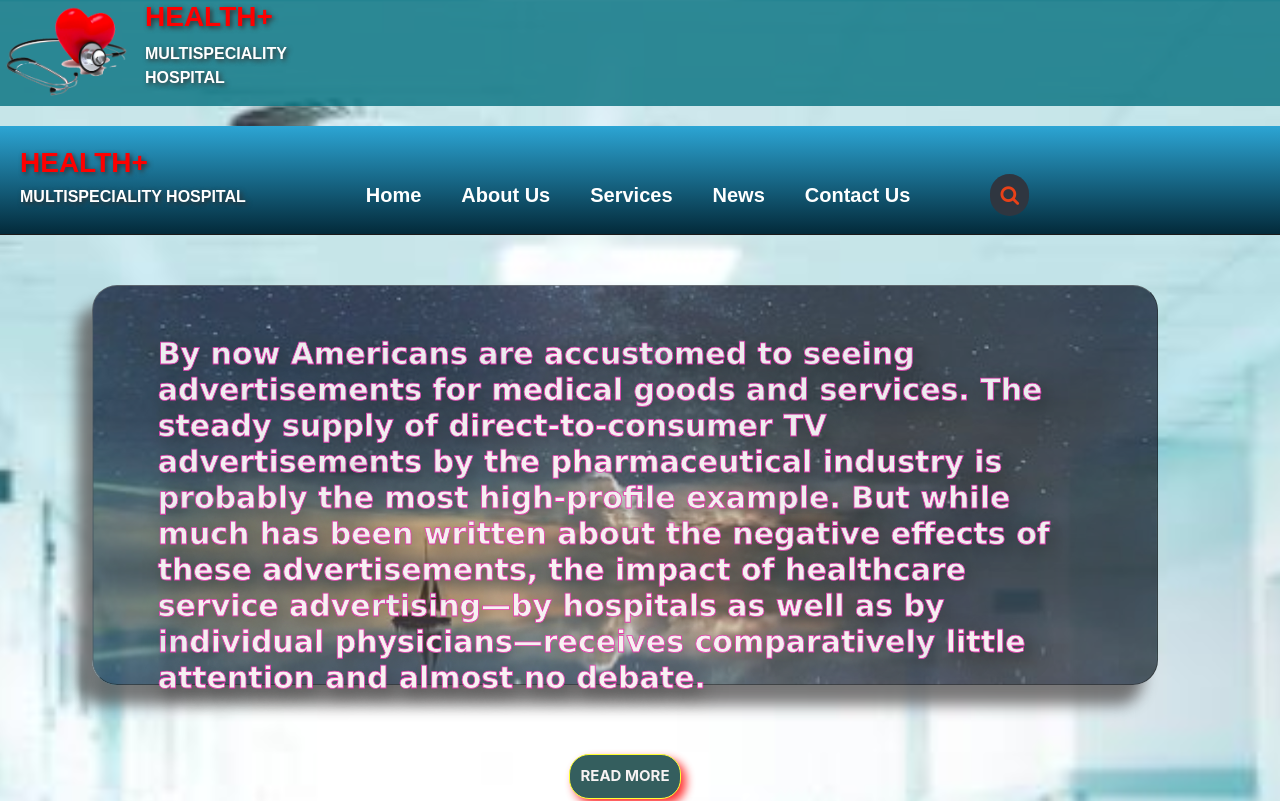
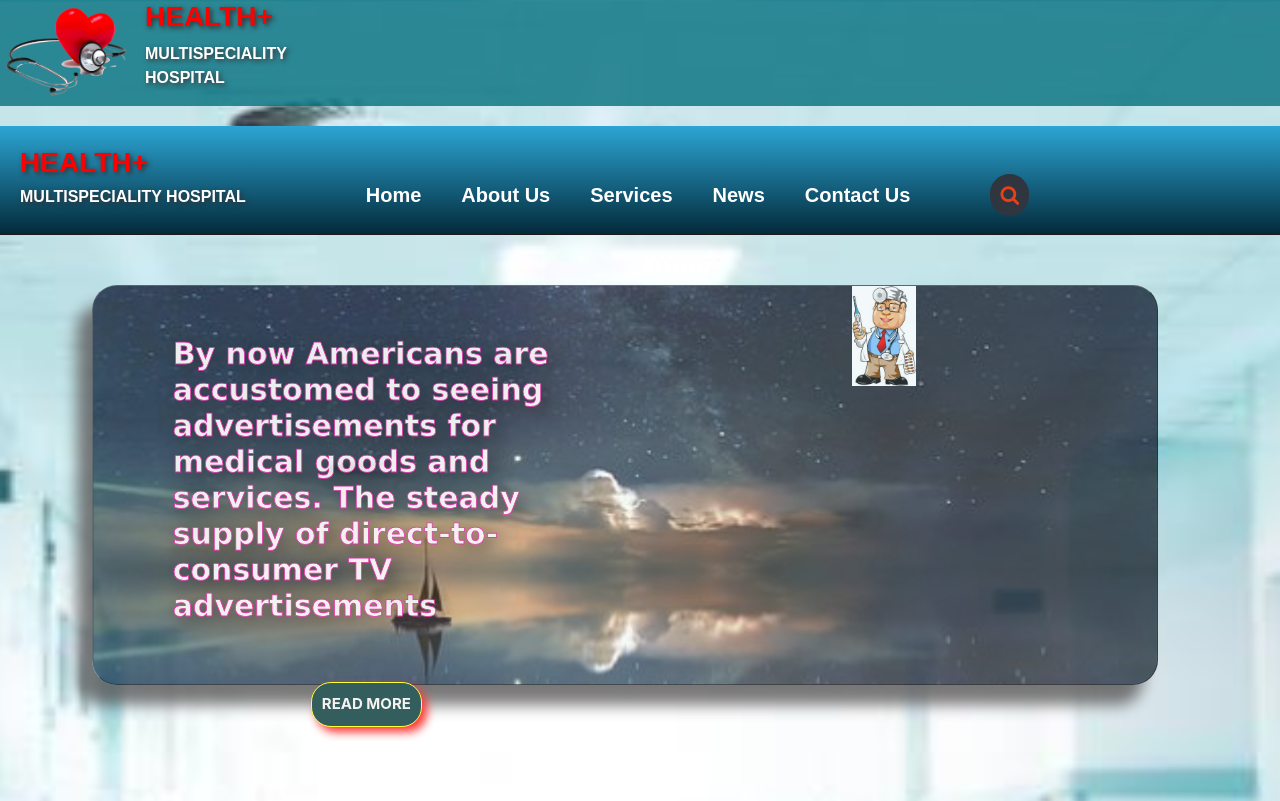
Before and after one commit to kodeerkarthik/project, a React (Create React App) app: page /home in a window 1280 px wide. Shown: the top 801 px of the page. Built offline with nearby package versions, Linux system fonts and the light colour scheme.

Commit message:
third day completed

```diff
--- a/src/Components/Home.js
+++ b/src/Components/Home.js
@@ -5,6 +5,7 @@ import 'bootstrap/dist/css/bootstrap.min.css';
 import Navbar from './Navbar';
 import Slideshow from './Slideshow';
 import Footer from './Footer';
+import doc from '../Images/doc.jpeg'
 
 class Home extends Component {
     render() {
@@ -14,23 +15,20 @@ class Home extends Component {
                 <div><Navbar/></div>
                 <div className='row'>
                     <div className="col-xs-1 col-sm-1 col-md-1 col-lg-1"></div>
-                    <div className="col-xs-10 col-sm-10 col-md-10 col-lg-10 home_img">
-                        <h3 className="onimagetext">By now Americans are accustomed to seeing advertisements for medical goods and services.
-                        The steady supply of direct-to-consumer TV advertisements by the pharmaceutical industry is probably
-                        the most high-profile example. But while much has been written about the negative effects of these
-                        advertisements, the impact of healthcare service advertising—by hospitals as well as by individual
-                        physicians—receives comparatively little attention and almost no debate.</h3>
-
-                        <h3 className='onimagetext p_hide'>While advertising by doctors and hospitals has been legal for 30 years, until recently, professional
-                        taboos discouraged the practice. Increasing economic pressures and changing cultural norms have led, however,
-                        to the demise of these informal proscriptions, and advertisements produced by hospitals and individual
-                        providers are now common.
-
-                        Yet arguments against healthcare-service advertising can be made on both ethical and economic grounds.
-                        While advocates of healthcare service advertising argue that the practice is harmless, often educational,
-                        and economically essential, several recent studies of healthcare service advertising reveal that medical
-                        centers and individual physicians often create advertisements that:</h3>
-                        <button type="button" class="readmore btn btn-info">READ MORE</button>
+                    <div className="col-xs-10 col-sm-10 col-md-10 col-lg-10 home_img row">
+                        <div className="col-xs-6 col-sm-6 col-md-6 col-lg-6">
+                            <h3 className="onimagetext">By now Americans are accustomed to seeing advertisements for medical goods and services.
+                                The steady supply of direct-to-consumer TV advertisements
+                            </h3>
+                            <h3 className='onimagetext p_hide'>While advertising by doctors and hospitals has been legal for 30 years, until recently, professional
+                                taboos discouraged the practice. Increasing economic pressures and changing cultural norms have led, however,
+                                to the demise of these informal proscriptions, and advertisements produced by hospitals and individual
+                                providers are now common.</h3>
+                            <button type="button" class="readmore btn btn-info">READ MORE</button>
+                        </div>
+                        <div className="col-xs-6 col-sm-6 col-md-6 col-lg-6">
+                            <img src={doc} alt={"doc"} className='logo'></img>
+                        </div>
                     </div>
                     <div className="col-xs-1 col-sm-1 col-md-1 col-lg-1"></div>
                 </div>
```
Also changed, not shown: src/Images/doc.jpeg (added).
